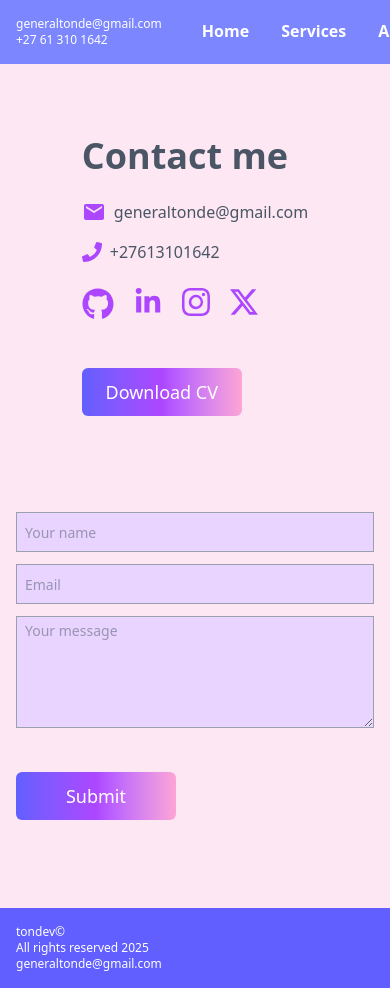
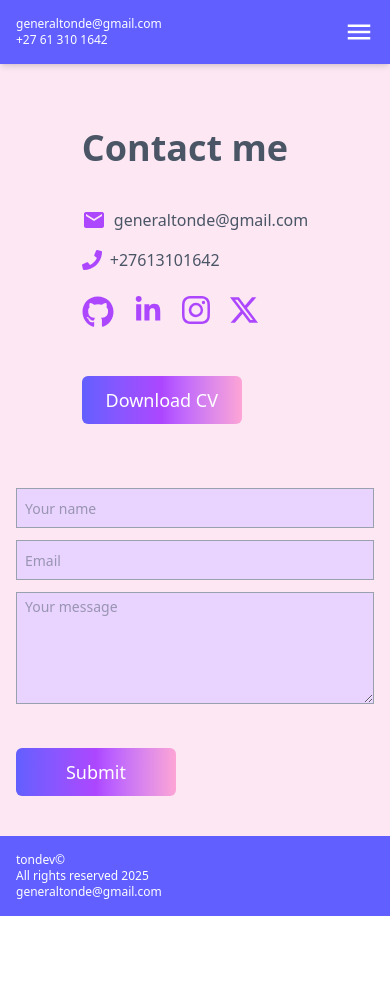
Before and after one commit to mlambo2474/profile, a React (Vite) app: page /contact in a window 390 px wide. After the commit the page ends 916 px from the top, so only its background shows below. Built offline with nearby package versions, Linux system fonts and the light colour scheme.

Commit message:
modified mobile responsiveness and added a menu icon

```diff
--- a/package.json
+++ b/package.json
@@ -17,12 +17,14 @@
     "@mui/material": "^5.15.15",
     "@tailwindcss/vite": "^4.1.5",
     "axios": "^1.9.0",
-    "firebase": "^11.6.1",
+    "firebase": "^11.8.1",
+    "framer-motion": "^12.16.0",
     "react": "^18.2.0",
     "react-dom": "^18.2.0",
     "react-icons": "^5.5.0",
     "react-router-dom": "^7.5.3",
-    "tailwindcss": "^4.1.5"
+    "tailwindcss": "^4.1.5",
+    "tools": "^0.0.0"
   },
   "devDependencies": {
     "@eslint/js": "^9.22.0",
--- a/src/components/Contact.jsx
+++ b/src/components/Contact.jsx
@@ -11,7 +11,7 @@ import { storage } from "../firebase";
 import { ref, getDownloadURL } from "firebase/storage";
 // import emailjs from "@emailjs/browser";
 import { useForm, ValidationError } from "@formspree/react";
-
+import { motion } from "framer-motion";
 // import axios from "axios";
 
 const Contacts = () => {
@@ -85,11 +85,16 @@ const Contacts = () => {
   //   };
 
   return (
-    <div className="w-full flex justify-center items-center h-screen snap-start px-4">
-      <div className="flex flex-col lg:flex-row items-center justify-center gap-x-10 max-w-[1000px] w-full">
+    <div className="w-full flex justify-center items-center  snap-start px-4">
+      <div className="flex flex-col lg:flex-row items-center justify-start gap-x-10 max-w-[1000px] w-full">
         {/* Left Section */}
-        <div className="lg:w-1/2 mb-8 lg:mb-0">
-          <h1 className="text-4xl lg:text-[50px] font-bold text-gray-600 mb-6">
+        <motion.div
+         className="lg:w-1/2 mt-16 lg:mb-0"
+            initial={{ opacity: 0, x: -100 }}
+          animate={{ opacity: 1, x: 0 }}
+          transition={{ duration: 0.5, ease: "easeOut", delay: 0.2 }}
+         >
+          <h1 className="text-4xl lg:text-[50px] font-bold text-gray-600 mb-10 ">
             Contact me
           </h1>
 
@@ -135,11 +140,17 @@ const Contacts = () => {
           <div className="pt-8 pb-12">
             <Button onClick={downloadCV}>Download CV</Button>
           </div>
-        </div>
+        </motion.div>
 
-        {/* Right Section: Contact Form */}
-        <form onSubmit={handleSubmit} className="w-full max-w-md lg:w-1/2">
-          <div className="flex flex-col text-gray-600 text-sm space-y-3">
+        {/* Contact Form */}
+
+        <form onSubmit={handleSubmit} className="w-full max-w-md lg:w-1/2 lg:mt-8">
+          < motion.div
+           className="flex flex-col text-gray-600 text-sm space-y-3"
+             initial={{ opacity: 0, x: 100 }}
+          animate={{ opacity: 1, x: 0 }}
+          transition={{ duration: 0.5, ease: "easeOut", delay: 0.2 }}
+           >
             <input
               className="bg-purple-200 border border-gray-400 h-10 px-2 focus:outline-none"
               type="text"
@@ -183,8 +194,9 @@ const Contacts = () => {
             <div className="pt-4">
               <Button type="submit">Submit</Button>
             </div>
-          </div>
+          </motion.div>
         </form>
+
       </div>
     </div>
   );
--- a/src/components/Footer.jsx
+++ b/src/components/Footer.jsx
@@ -4,7 +4,7 @@ const Footer = () => {
    const currentYear = new Date().getFullYear()
 
   return (
-    <div className="flex flex-col text-xs text-white p-4">
+    <div className="flex flex-col text-xs text-white p-4 ">
           <span>tondev&copy;</span>
           <span>All rights reserved { currentYear}</span>
           <span>generaltonde@gmail.com</span>
--- a/src/components/Header.jsx
+++ b/src/components/Header.jsx
@@ -1,21 +1,24 @@
-import React from 'react'
-import { useNavigate, NavLink } from 'react-router-dom'
-
+import React, { useState } from 'react';
+import { useNavigate, NavLink } from 'react-router-dom';
+import { MdMenu } from "react-icons/md";
 
 const Header = () => {
-  const Navigate = useNavigate()
+  const navigate = useNavigate();
+  const [menuOpen, setMenuOpen] = useState(false);
+
+  const navItems = ["/", "skills", "about", "projects", "contact"];
+  const labels = ["Home", "Services", "About", "Projects", "Contact"];
+
   return (
-
-    <div className='flex h-16 items-center justify-between'>
-  <div className='flex flex-col px-4 text-xs sm:text-sm sm:px-2'>
+    <div className="w-full bg-indigo-500 shadow-md">
+      <div className='flex h-16 items-center justify-between px-4 lg:px-8'>
+        <div className='flex flex-col text-xs sm:text-sm'>
           <p>generaltonde@gmail.com</p>
           <p>+27 61 310 1642</p>
         </div>
-  <div className="flex items-center px-2 font-bold">
-    {
-      ["/", "skills", "about", "projects", "contact"].map((path, index) => {
-        const labels = ["Home", "Services", "About", "Projects", "Contact"];
-        return (
+
+        <div className="hidden lg:flex items-center font-bold">
+          {navItems.map((path, index) => (
             <NavLink
               key={path}
               to={path === "/" ? "/" : `${path}`}
@@ -26,13 +29,38 @@ const Header = () => {
             >
               {labels[index]}
             </NavLink>
-        );
-      })
-    }
+          ))}
+        </div>
+
+        {/* Mobile Menu Icon */}
+        <div className="block lg:hidden">
+          <MdMenu
+            className="text-3xl cursor-pointer rounded-full hover:text-pink-200"
+            onClick={() => setMenuOpen(!menuOpen)}
+          />
         </div>
       </div>
 
-  )
+      {/* Mobile Dropdown Menu */}
+      {menuOpen && (
+        <div className="flex flex-col items-start px-4 pt-2 pb-4 bg-pink-100 lg:hidden shadow-lg z-50">
+          {navItems.map((path, index) => (
+            <NavLink
+              key={path}
+              to={path === "/" ? "/" : `${path}`}
+              onClick={() => setMenuOpen(false)} // close menu on click
+              className={({ isActive }) =>
+                `block w-full px-2 py-2 text-sm text-center font-medium transition duration-300 border-b border-gray-200
+                ${isActive ? "text-indigo-700" : "text-indigo-400 hover:text-indigo-700"}`
               }
+            >
+              {labels[index]}
+            </NavLink>
+          ))}
+        </div>
+      )}
+    </div>
+  );
+};
 
-export default Header
+export default Header;
--- a/src/components/Home.jsx
+++ b/src/components/Home.jsx
@@ -1,34 +1,44 @@
-import React, { useState, useEffect } from "react";
+import React from "react";
 import image from "../assets/tondev.jpg";
-
+import { motion } from "framer-motion";
 
 const Home = () => {
   return (
-
-    <div className="flex flex-col flex-wrap items-center h-screen  text-purple-900 mb-8">
-      <div className="mt-20">
+    <div className="flex flex-col lg:flex-row items-center justify-center px-4 lg:px-20 py-10 h-auto min-h-screen text-purple-900">
+      {/* Image Section */}
+      <motion.div
+        className="mb-8 lg:mb-0 lg:mr-12 flex-shrink-0"
+        initial={{ opacity: 0, x: -100 }}
+        animate={{ opacity: 1, x: 0 }}
+        transition={{ duration: 0.8, ease: "easeOut" }}
+      >
         <img
           src={image}
-          className="w-64 h-64 rounded-full object-cover mb-4"
-          alt=""
+          alt="Tonderai Mlambo"
+          className="w-64 h-64 rounded-full object-cover"
         />
-      </div>
-      <div className="text-center w-120  ">
-        <h1 className="text-4xl font-bold text-indigo-600 whitespace-pre tracking-normal untialiased">
-          Hi, I am Tonderai Mlambo
+      </motion.div>
+
+      {/* Text Section */}
+      <motion.div
+        className="max-w-xl text-center lg:text-left"
+        initial={{ opacity: 0, y: 40 }}
+        animate={{ opacity: 1, y: 0 }}
+        transition={{ duration: 0.8, ease: "easeOut", delay: 0.2 }}
+      >
+        <h1 className="text-4xl sm:text-5xl font-bold text-indigo-600 mb-4">
+          Hi, <br />I am Tonderai Mlambo
         </h1>
-        <p className="text-gray-600 ">
-          I'm a passionate Front-end developer who loves building user- friendly
+        <p className="text-gray-600 text-base sm:text-lg leading-relaxed">
+          I'm a passionate Front-end developer who loves building user-friendly,
           responsive, user-focused mobile and web applications using modern
           technologies like JavaScript, TypeScript, React, Tailwind, and
-          Node.js. I enjoy turning ideas into clean,efficient code and
+          Node.js. I enjoy turning ideas into clean, efficient code and
           constantly learning new tools to level up my craft.
         </p>
-      </div>
+      </motion.div>
     </div>
-
   );
-
 };
 
 export default Home;
--- a/src/components/Layout.jsx
+++ b/src/components/Layout.jsx
@@ -5,16 +5,16 @@ import Header from "./Header";
 
 const Layout = () => {
   return (
-    <div className="flex flex-col  min-h-screen overflow-x-hidden justify-center ">
-      <header className="sticky top-0 z-50  bg-indigo-400 text-white">
+    <div className="flex flex-col  min-h-screen  justify-center ">
+      <header className=" sticky top-0 z-50  bg-indigo-400 text-white">
         <Header />
       </header>
 
-      <main className="flex-1 bg-pink-100 snap-y snap-mandatory scroll-smooth">
+      <main className="flex-1 bg-pink-100 snap-y snap-mandatory scroll-smooth pb-6">
         <Outlet />
       </main>
 
-      <footer className="  bg-indigo-500 text-white">
+      <footer className="  bg-indigo-500 text-white ">
         <Footer />
       </footer>
     </div>
@@ -22,4 +22,3 @@ const Layout = () => {
 };
 
 export default Layout;
-// sticky  z-50 h-24
--- a/src/components/Projects.jsx
+++ b/src/components/Projects.jsx
@@ -29,11 +29,11 @@ const Projects = () => {
 
   return (
     <div>
-      <div className="flex justify-center items-center text-gray-600 pt-2 mb-2 font-bold text-sm">
-        <span className="pr-8 cursor-pointer" onClick={reactPagesHandler}>
+      <div className="flex sticky top-16 z-50 bg-pink-100 h-16 justify-center items-center text-indigo-500  pt-2 mb-2 font-bold text-sm">
+        <span className="pr-8 cursor-pointer underline hover:text-gray-600" onClick={reactPagesHandler}>
           Full Stack (JavaScript, React & Firebase)
         </span>
-        <span className="pr-8 cursor-pointer" onClick={staticPagesHandler}>
+        <span className="pr-8 cursor-pointer  underline hover:text-gray-600" onClick={staticPagesHandler}>
           HTML5 & CSS3{" "}
         </span>
       </div>
--- /dev/null
+++ b/src/index.css
@@ -0,0 +1,11 @@
+*{
+    margin: 0;
+    padding: 0;
+    box-sizing: border-box;
+}
+
+html, body {
+  width: 100%;
+  max-width: 100%;
+
+}
--- a/src/main.jsx
+++ b/src/main.jsx
@@ -1,6 +1,7 @@
 import { createRoot } from "react-dom/client";
 import App from "./App.jsx";
 import { BrowserRouter } from "react-router-dom"
+// import "./index.css";
 
 createRoot(document.getElementById("root")).render(
 <BrowserRouter>
```
Also changed, not shown: src/components/About.jsx (+59 -20 lines), src/components/Skills.jsx (+25 -35 lines), 1 other file (tests, documents, lock files or other folders). Lines whose indentation alone changed are shown as unchanged.
